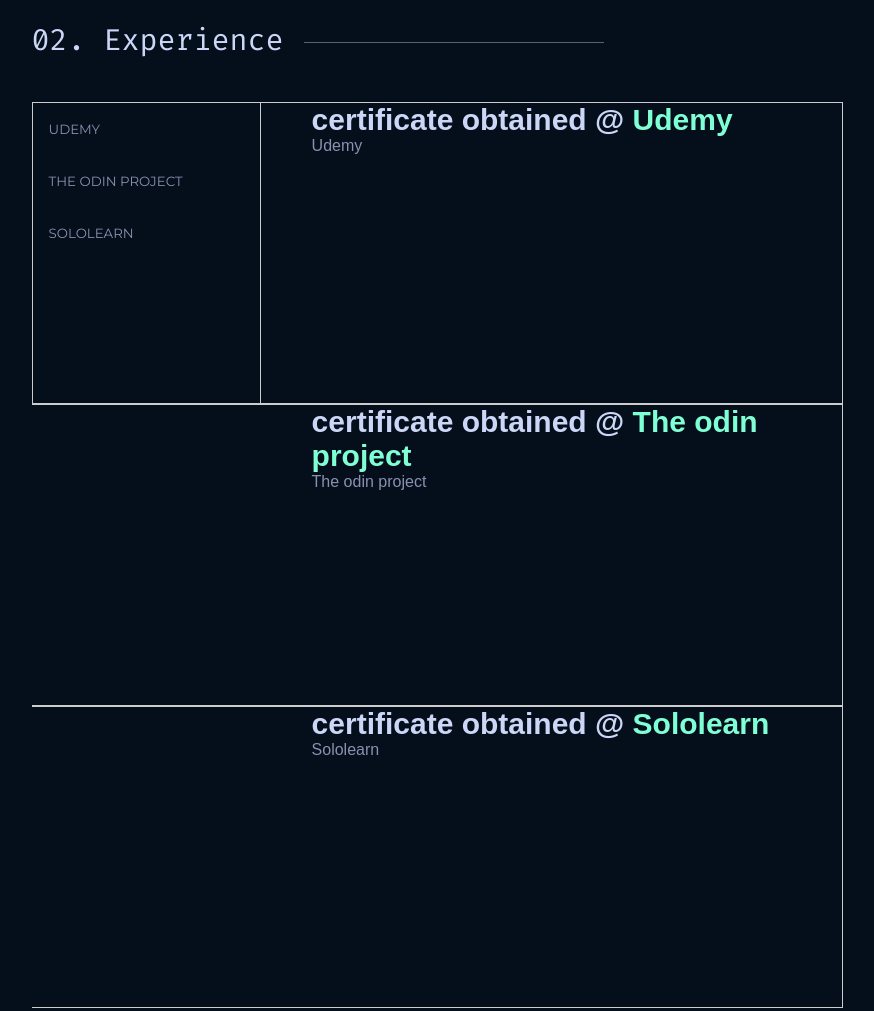
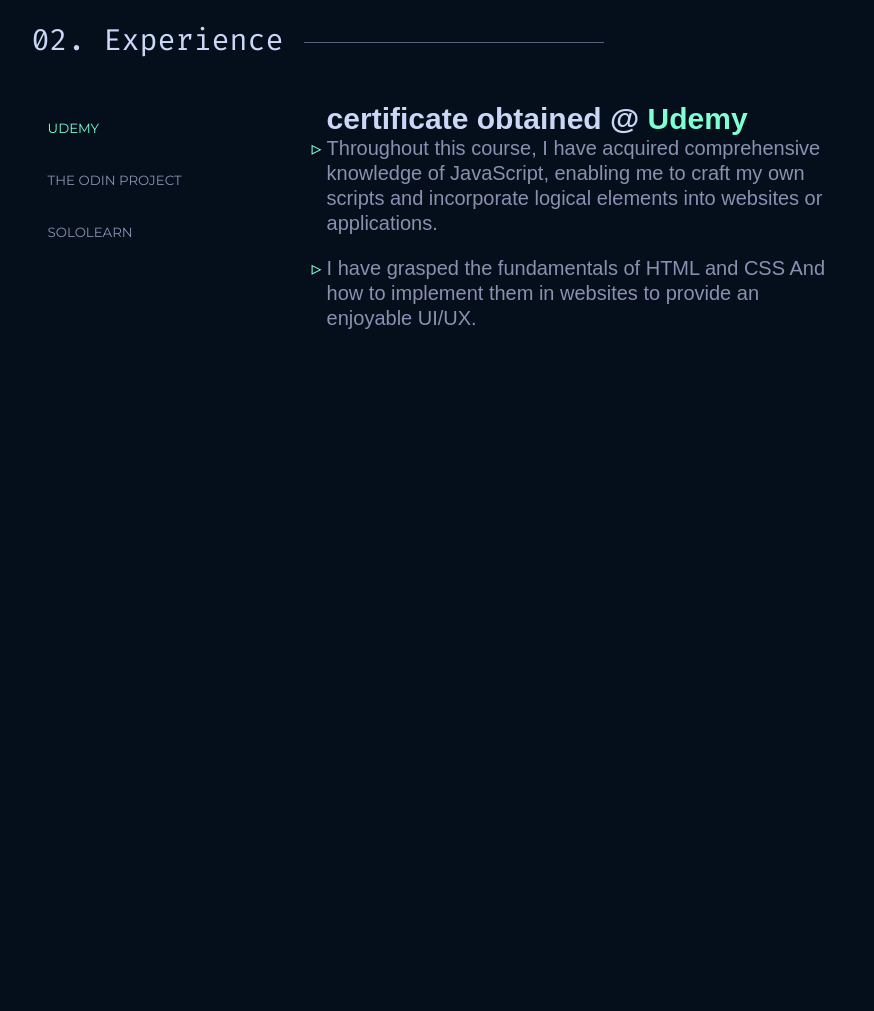
Before and after one commit to MaxBenen/MaxBenen, a plain HTML site: page portfolio.html in a window 1280 px wide. Shown: the part 1026-2037 px from the top of the page, without its empty margins (166-1040 px from the left). After the commit the page ends 1448 px from the top, so only its background shows below. Drawn offline with Linux system fonts and the light colour scheme; a web font is replaced by a local one.

Commit message:
added styling and links to pdf on page

```diff
--- a/javascript.js
+++ b/javascript.js
@@ -98,3 +98,11 @@ function openCity(evt, cityName) {
     document.getElementById(cityName).style.display = "block";
     evt.currentTarget.className += " active";
   }
+
+  //tab refresh
+  setTimeout(function() {
+    var button = document.getElementById("refresh");
+    if (button) {
+      button.click();
+    }
+  }, 1000);
--- a/portfolio.html
+++ b/portfolio.html
@@ -25,11 +25,12 @@
 
 
         <ul class="links">
-            <li><a href="#">01. About</a></li>
-            <li><a href="#">02. Experience</a></li>
-            <li><a href="#">03. Work</a></li>
+            <li><a href="#">01. Home</a></li>
+            <li><a href="#">02. About</a></li>
+            <li><a href="#">03. Experience</a></li>
 
-            <button class="cv-button">Resume</button>
+            <button class="cv-button"><a target="_blank" href="Max BenenCV (Max Benen).pdf">Resume</a></button>
+
         </ul>
     </div>
 
@@ -78,27 +79,43 @@
 
 
             <div class="tab">
-                <button class="tablinks" onclick="openCity(event, 'Udemy')">UDEMY</button>
+                <button class="tablinks" id="refresh" onclick="openCity(event, 'Udemy')">UDEMY</button>
                 <button class="tablinks" onclick="openCity(event, 'The odin project')">THE ODIN PROJECT</button>
                 <button class="tablinks" onclick="openCity(event, 'Sololearn')">SOLOLEARN</button>
               </div>
 
 
+            <ul  id="list-text" class="list-text">
 
               <div id="Udemy" class="tabcontent">
-                <h3 class="tab-title">certificate obtained @ <span class="company-certificate">Udemy</span></h3>
-                <p class ="tab-text">Udemy</p>
+                <h3 class="tab-title">certificate obtained @ <span><a class="company-certificate" target="_blank" href="UC-b37efcd2-7f12-4062-b5b2-3173c488243e.pdf">Udemy</a></span></h3>
+                <li class ="tab-text">Throughout this course, I have acquired comprehensive knowledge of JavaScript,
+                     enabling me to craft my own scripts and incorporate logical
+                     elements into websites or applications.</li>
+                <li class="tab-text">
+                    I have grasped the fundamentals of HTML and CSS And how to implement
+                    them in websites to provide an enjoyable UI/UX.
+                </li>
               </div>
 
               <div id="The odin project" class="tabcontent">
-                <h3 class="tab-title">certificate obtained @ <span class="company-certificate">The odin project</span></h3>
-                <p class ="tab-text">The odin project</p>
+                <h3 class="tab-title">certificate obtained @ <span><a class="company-certificate" target="_blank" href="#">The odin project</a></span></h3>
+                <li class ="tab-text">I can highlight that I have learned HTML, CSS, and the basics of web development,
+                     including structuring web pages and styling them with CSS.</li>
+                <li class="tab-text">I've mastered combining front-end and back-end skills to build full-stack applications.
+                    The course has equipped me to showcase projects with client-side functionality.</li>
+                <li class="tab-text">I have gained a strong understanding of JavaScript programming, encompassing core concepts,
+                    DOM manipulation, event handling, and asynchronous programming.</li>
               </div>
 
               <div id="Sololearn" class="tabcontent">
-                <h3 class="tab-title">certificate obtained @ <span class="company-certificate">Sololearn</span></h3>
-                <p class ="tab-text">Sololearn</p>
+                <h3 class="tab-title">certificate obtained @ <span><a class="company-certificate" target="_blank" href="cert-CT-LXNWBWS3.pdf">Sololearn</a></span></h3>
+                <li class ="tab-text">I successfully completed Sololearn's "Python for Beginners" course,
+                    mastering fundamental concepts and gaining a solid understanding of Python programming</li>
+                <li class="tab-text">In the "Python Core" course, I delved into various advanced topics, including Object-Oriented Programming (OOP),
+                     Functional Programming, and much more, expanding my Python expertise.</li>
               </div>
+            </ul>
 
     </div>
 
--- a/style.css
+++ b/style.css
@@ -289,7 +289,6 @@ body {
   /* Style the tab */
 .tab {
   float: left;
-  border: 1px solid #ccc;
   background-color: #050e1b;
   width: 30%;
   height: 300px;
@@ -332,7 +331,6 @@ body {
 
 /* Style the tab content */
 .tabcontent {
-  border: 1px solid #ccc;
   width: 70%;
   border-left: none;
   height: 300px;
@@ -344,6 +342,33 @@ body {
   color: rgb(136, 146, 176);
 }
 
+.list-text{
+  display: block;
+  margin-top: 0;
+  list-style-type: '\25B9'; /* Unicode character for White Right-Pointing Small Triangle */
+  grid-template-columns: repeat(2, minmax(150px, 10px));
+  padding-left: 15px;
+  font-size: 20px;
+}
+
+  /*list styling*/
+  .list-text li {
+    color: rgb(136, 146, 176);
+    list-style-type: none;
+    position: relative;
+    line-height: 25px;
+    padding-bottom: 20px;
+  }
+
+  /*skilz arrow*/
+  .list-text li::before {
+    content: '\25B9';
+    color: aquamarine;
+    position: absolute;
+    left: -15px;
+  }
+
+
 /* H3 Styling / tab title styling */
 
 .tab-title{
@@ -351,8 +376,10 @@ body {
   font-size: 30px;
 }
 
+
+
 .company-certificate{
-  color:aquamarine
+  color:aquamarine !important
 }
 
 
@@ -420,7 +447,20 @@ body {
       .intro-text{
         margin-top: 5px;
       }
-      .say-hi{
+      #say-hi{
         margin: 0 auto;
       }
+
+      .tab{
+        width: 100%;
+        height: auto;
+      }
+
+      .tabcontent{
+        padding-left: 0;
+        width: 100%;
+      }
+
+
+
   }
```
Also changed, not shown: 3 other files.
